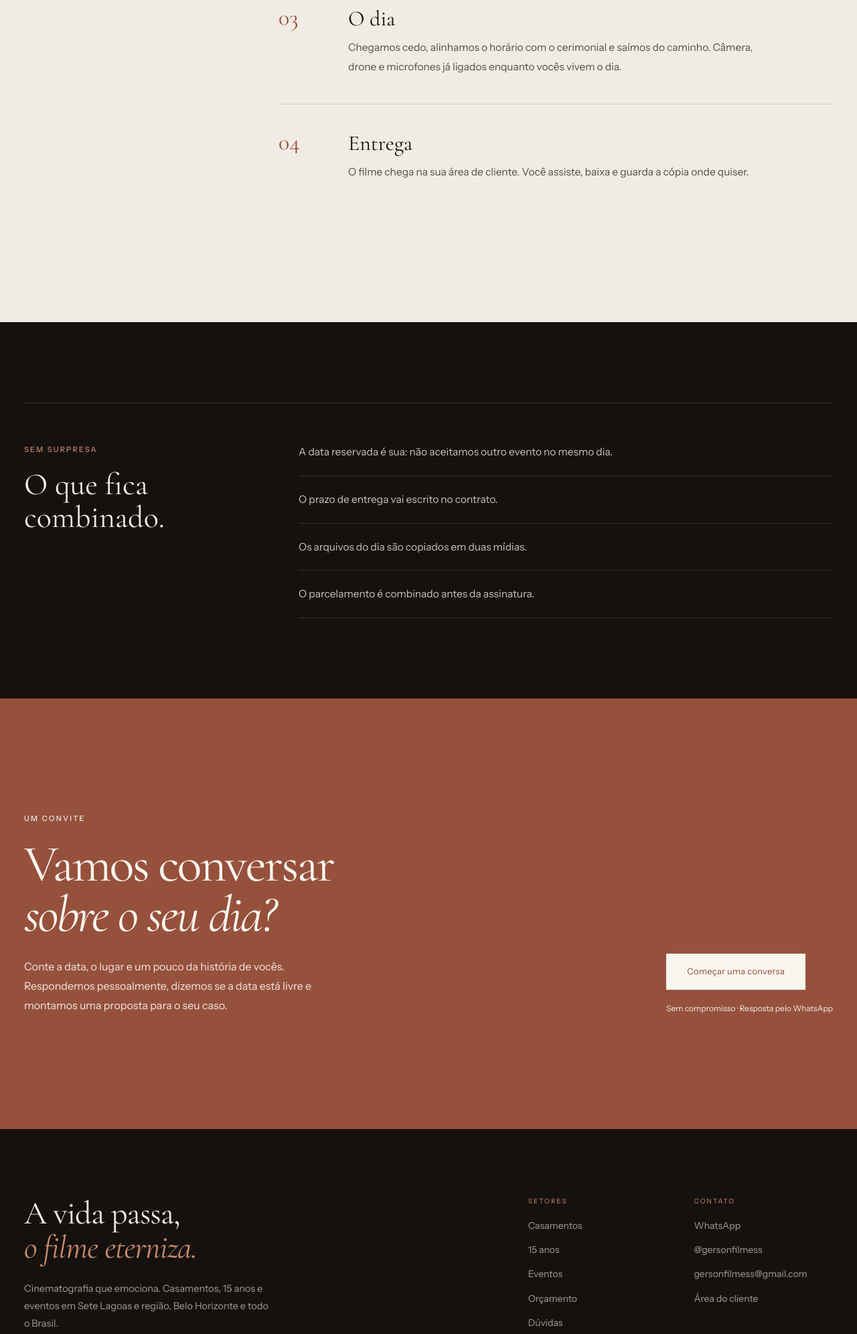
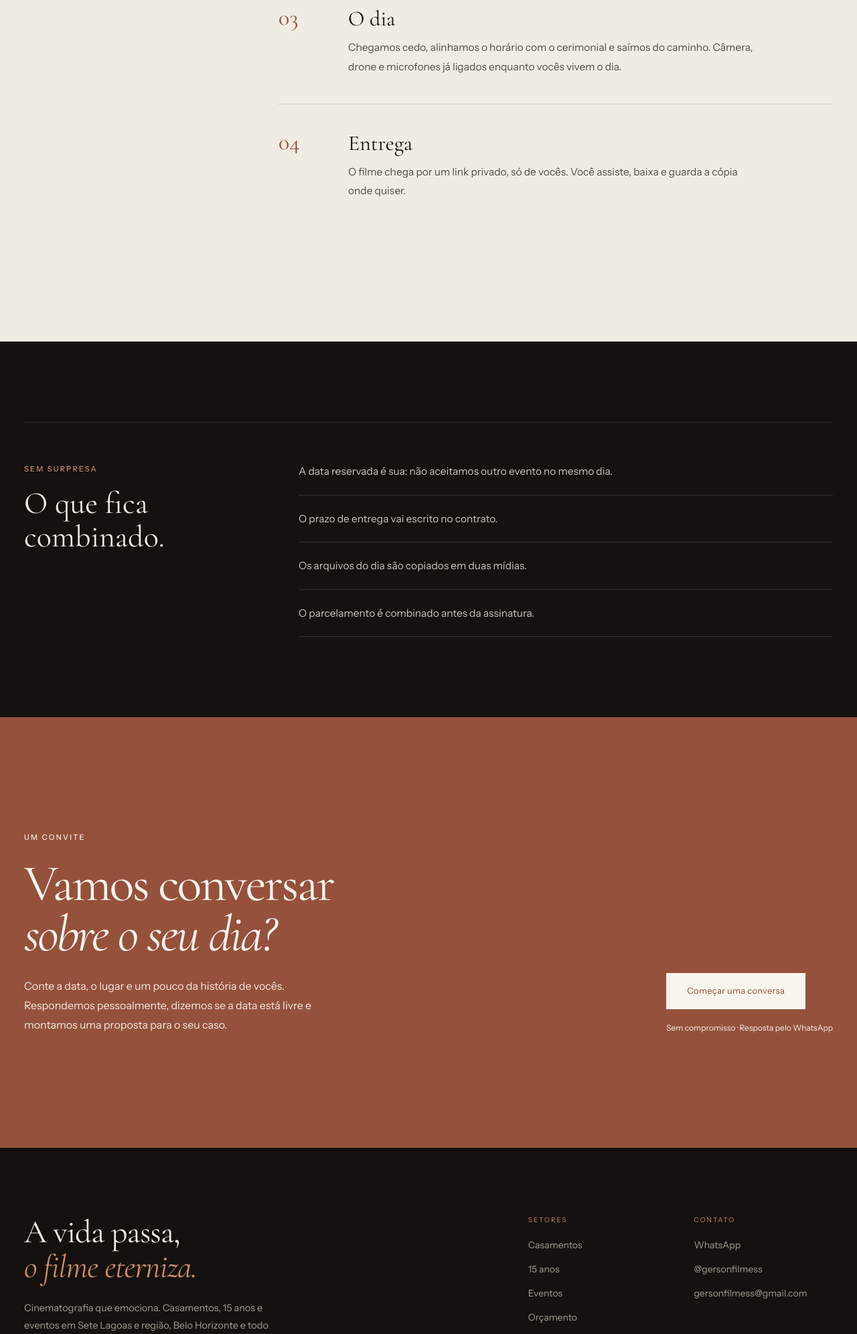
Before and after one commit to peregrino-softwares/gerson-filmes-site, a Flask app: page /casamentos in a window 1280 px wide. Shown: the part 4182-6174 px from the top of the page at 67% size. Run offline with Flask 3, Linux system fonts and the light colour scheme.

Commit message:
Preparar a publicação no Render, no plano gratuito
O plano gratuito não tem disco: o servidor recomeça do zero a cada
publicação e apagaria o banco de acessos e os arquivos enviados. Por
isso a área do cliente sai do ar por enquanto — esconder só o link
deixaria quem tem o endereço salvo criar um acesso que se perderia
na publicação seguinte.

- AREA_CLIENTE, em content.py, liga e desliga a área inteira: menu,
  rodapé, convite da página de obrigado e as próprias páginas, que
  passam a responder 404.
- Os três textos que prometiam a área do cliente foram reescritos
  para descrever a entrega sem depender dela.
- render.yaml: runtime no lugar do env descontinuado, plano e região
  declarados, versão do Python fixada e gunicorn com dois
  trabalhadores, para o vídeo da abertura não segurar a fila.
- A grade da página de obrigado passa a fechar sozinha quando sobra
  um bloco só.
- README: como publicar, o que o plano gratuito custa em troca e os
  três passos para religar a área do cliente.

Co-Authored-By: Claude Opus 5 <noreply@anthropic.com>

```diff
--- a/app.py
+++ b/app.py
@@ -26,6 +26,12 @@ UPLOADS_DIR = BASE_DIR / "uploads"
 LEADS_DIR = BASE_DIR / "leads"
 
 WHATSAPP = os.getenv("WHATSAPP_NUMBER", content.MARCA["whatsapp"])
+
+# Área do cliente: ligada ou desligada em content.py. Enquanto o servidor não
+# tiver disco próprio, ela fica fora do ar de propósito — o banco e os arquivos
+# seriam apagados a cada publicação. Desligada, some do site e as páginas
+# respondem 404; ligada, tudo volta sem mais nenhuma mudança.
+AREA_CLIENTE = getattr(content, "AREA_CLIENTE", True)
 
 app = Flask(__name__)
 app.secret_key = os.getenv("SECRET_KEY", "troque-esta-chave-em-producao")
@@ -163,6 +169,8 @@ def inject_content():
         "pacotes_por_tipo": content.PACOTES_POR_TIPO,
         "como_conheceu": content.COMO_CONHECEU,
         "whatsapp_link": whatsapp_link(content.WHATSAPP_MENSAGEM),
+        # Desligada, some do menu, do rodapé e da página de obrigado.
+        "area_cliente": AREA_CLIENTE,
         "ano": datetime.now().year,
     }
 
@@ -295,6 +303,22 @@ def registrar_lead(dados):
 
 
 # ---------------------------------------------------------------- cliente
+def area_ligada(view):
+    """Fecha a área do cliente quando AREA_CLIENTE está desligada.
+
+    Esconder o link do menu não bastaria: quem tivesse o endereço salvo
+    entraria assim mesmo, criaria acesso e o perderia na publicação
+    seguinte. Com o 404, a parte que ainda não se sustenta simplesmente
+    não existe para o visitante.
+    """
+    @wraps(view)
+    def wrapped(*args, **kwargs):
+        if not AREA_CLIENTE:
+            abort(404)
+        return view(*args, **kwargs)
+    return wrapped
+
+
 def login_required(view):
     @wraps(view)
     def wrapped(*args, **kwargs):
@@ -305,6 +329,7 @@ def login_required(view):
 
 
 @app.route("/cliente", methods=["GET", "POST"])
+@area_ligada
 def cliente():
     if request.method == "GET":
         if session.get("client_id"):
@@ -329,6 +354,7 @@ def cliente():
 
 
 @app.get("/cliente/painel")
+@area_ligada
 @login_required
 def cliente_painel():
     with db_connection() as con:
@@ -370,6 +396,7 @@ def arquivo_autorizado(filename):
 
 
 @app.get("/cliente/assistir/<path:filename>")
+@area_ligada
 @login_required
 def cliente_assistir(filename):
     if not arquivo_autorizado(filename):
@@ -378,6 +405,7 @@ def cliente_assistir(filename):
 
 
 @app.get("/cliente/baixar/<path:filename>")
+@area_ligada
 @login_required
 def cliente_baixar(filename):
     if not arquivo_autorizado(filename):
@@ -423,4 +451,6 @@ def pagina_nao_encontrada(_erro):
 
 
 if __name__ == "__main__":
-    app.run(debug=True)
+    # A porta vem de PORT quando existir, para poder rodar duas versões do
+    # site ao mesmo tempo sem uma tomar o lugar da outra.
+    app.run(debug=True, port=int(os.getenv("PORT", "5000")))
--- a/content.py
+++ b/content.py
@@ -31,6 +31,16 @@ MARCA = {
 
 WHATSAPP_MENSAGEM = "Olá, Gerson. Vi seu site e queria conversar sobre uma data."
 
+# A área do cliente (login, filmes e downloads) fica desligada enquanto o
+# site estiver no plano gratuito do Render. Sem disco próprio, o servidor
+# apaga o banco e os arquivos enviados a cada publicação — quem entrasse
+# ali perderia o acesso sem entender por quê.
+#
+# Trocar para True quando o plano virar pago e o disco existir. Isso faz
+# voltar sozinho: o link no menu, o link no rodapé, o convite da página de
+# obrigado e as páginas /cliente. Nenhuma outra linha precisa mudar.
+AREA_CLIENTE = False
+
 # Mensagem montada quando alguém envia o formulário. O que está entre
 # chaves é preenchido sozinho — não mude os nomes dentro das chaves.
 WHATSAPP_FORMULARIO = """Olá, Gerson. Vim pelo site e queria conversar sobre a minha data.
@@ -53,7 +63,7 @@ FICHA = [
     {"rotulo": "Atendimento",  "valor": "Sete Lagoas e região, BH e todo o Brasil"},
     {"rotulo": "Equipamentos", "valor": "Sony Cinema, drones DJI e Zoom 32 bit float"},
     {"rotulo": "Equipe",       "valor": "Especializada em eventos de grande porte"},
-    {"rotulo": "Entrega",      "valor": "Prazo em contrato, na sua área de cliente"},
+    {"rotulo": "Entrega",      "valor": "Prazo definido em contrato"},
 ]
 
 
@@ -169,8 +179,8 @@ PROCESSO = [
     {
         "indice": "04",
         "titulo": "Entrega",
-        "texto": "O filme chega na sua área de cliente. Você assiste, baixa e guarda a "
-                 "cópia onde quiser.",
+        "texto": "O filme chega por um link privado, só de vocês. Você assiste, baixa e "
+                 "guarda a cópia onde quiser.",
     },
 ]
 
@@ -522,9 +532,9 @@ QUEM = {
         {
             "abre": "E antes de tudo isso, já havia a tecnologia.",
             "texto": "Trabalho com ela desde antes de ter uma câmera profissional nas mãos. "
-                     "É dessa relação que nasceu, inclusive, a área de cliente deste site: "
-                     "um espaço próprio para guardar e rever seus filmes, sem depender de um "
-                     "link perdido em alguma conversa.",
+                     "É dessa relação que nasceu, inclusive, este site — feito aqui, linha "
+                     "por linha, para que o filme de vocês tenha um lugar próprio, e não "
+                     "fique perdido em alguma conversa.",
         },
     ],
 
--- a/static/style.css
+++ b/static/style.css
@@ -684,7 +684,9 @@ html:not(.js) .aparece { opacity: 1; transform: none; }
 .recado-caixa { width: min(680px, var(--shell)); background: var(--osso); color: var(--tinta); padding: 64px 56px; }
 .recado-caixa h1 { margin: 24px 0 20px; font-family: var(--serif); font-size: clamp(42px, 4.8vw, 66px); line-height: 1.02; letter-spacing: -.03em; }
 .recado-caixa > p { margin: 0 0 34px; max-width: 460px; color: var(--cinza-esc); font-size: 16px; line-height: 1.8; }
-.recado-extra { margin-top: 46px; padding-top: 28px; border-top: 1px solid var(--linha-esc); display: grid; grid-template-columns: 1fr 1fr; gap: 26px; }
+/* auto-fit, e não 1fr 1fr: com a área do cliente desligada sobra um bloco
+   só, e a coluna fixa deixava um buraco do lado direito. */
+.recado-extra { margin-top: 46px; padding-top: 28px; border-top: 1px solid var(--linha-esc); display: grid; grid-template-columns: repeat(auto-fit, minmax(200px, 1fr)); gap: 26px; }
 .recado-extra div { display: grid; gap: 8px; }
 .recado-extra span { font-size: 10px; letter-spacing: .18em; text-transform: uppercase; color: var(--cinza-2); }
 .recado-extra a { font-size: 14px; border-bottom: 1px solid var(--linha-esc); padding-bottom: 4px; justify-self: start; }
--- a/templates/base.html
+++ b/templates/base.html
@@ -112,7 +112,7 @@
 
     <div class="menu-movel-pe">
       <a class="botao botao-claro" href="{{ url_for('orcamento') }}">Falar com a gente</a>
-      <small><a href="{{ marca.instagram }}" target="_blank" rel="noopener">{{ marca.instagram_arroba }}</a> · <a href="{{ url_for('cliente') }}">Área do cliente</a></small>
+      <small><a href="{{ marca.instagram }}" target="_blank" rel="noopener">{{ marca.instagram_arroba }}</a>{% if area_cliente %} · <a href="{{ url_for('cliente') }}">Área do cliente</a>{% endif %}</small>
     </div>
   </div>
 
@@ -148,7 +148,7 @@
           <a href="{{ whatsapp_link }}" target="_blank" rel="noopener">WhatsApp</a>
           <a href="{{ marca.instagram }}" target="_blank" rel="noopener">{{ marca.instagram_arroba }}</a>
           <a href="mailto:{{ marca.email }}">{{ marca.email }}</a>
-          <a href="{{ url_for('cliente') }}">Área do cliente</a>
+          {% if area_cliente %}<a href="{{ url_for('cliente') }}">Área do cliente</a>{% endif %}
         </div>
       </div>
     </div>
--- a/templates/obrigado.html
+++ b/templates/obrigado.html
@@ -1,7 +1,7 @@
 {% extends "base.html" %}
 
 {% block title %}Recebido — {{ marca.nome }}{% endblock %}
-{% block description %}Recebi sua mensagem. Vamos continuar a conversa pelo WhatsApp.{% endblock %}
+{% block description %}Recebemos sua mensagem. Vamos continuar a conversa pelo WhatsApp.{% endblock %}
 {% block body_class %}pagina-interna{% endblock %}
 
 {% block content %}
@@ -20,10 +20,12 @@
         <span>Enquanto isso</span>
         <a href="{{ marca.instagram }}" target="_blank" rel="noopener">Ver filmes no {{ marca.instagram_arroba }}</a>
       </div>
+      {% if area_cliente %}
       <div>
         <span>Já é cliente?</span>
         <a href="{{ url_for('cliente') }}">Entrar na área do cliente</a>
       </div>
+      {% endif %}
     </div>
   </section>
 </main>
```
Also changed, not shown: render.yaml (+30 -2 lines), README.md.
